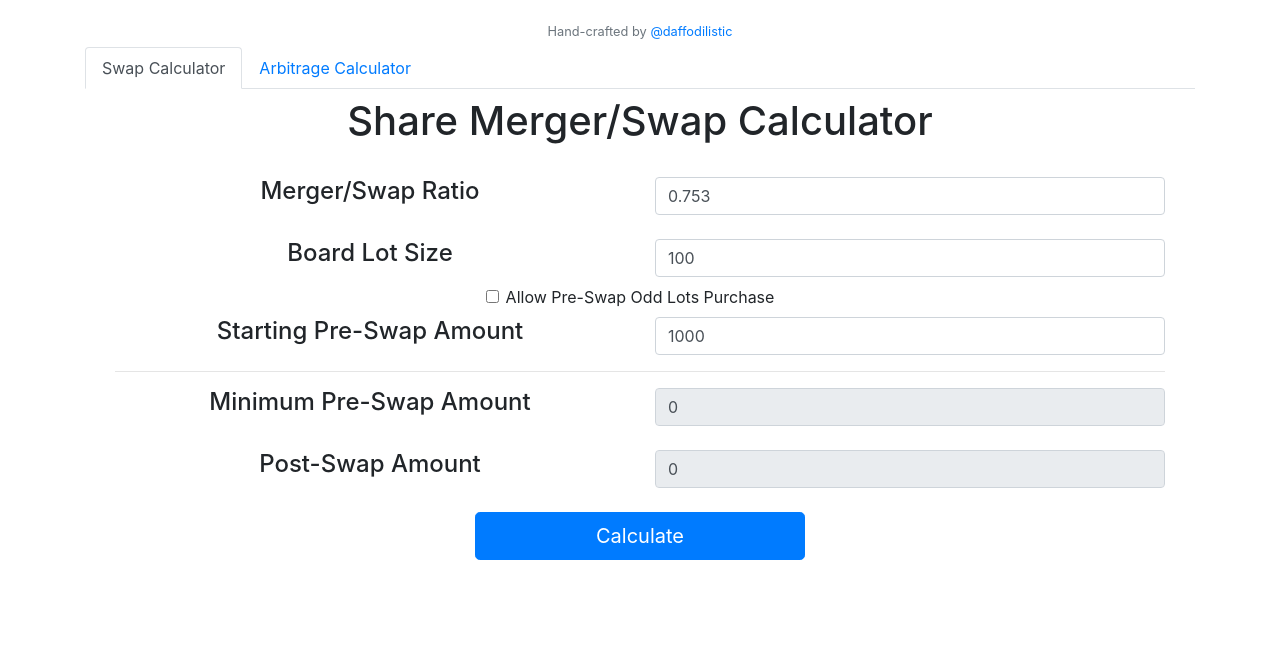
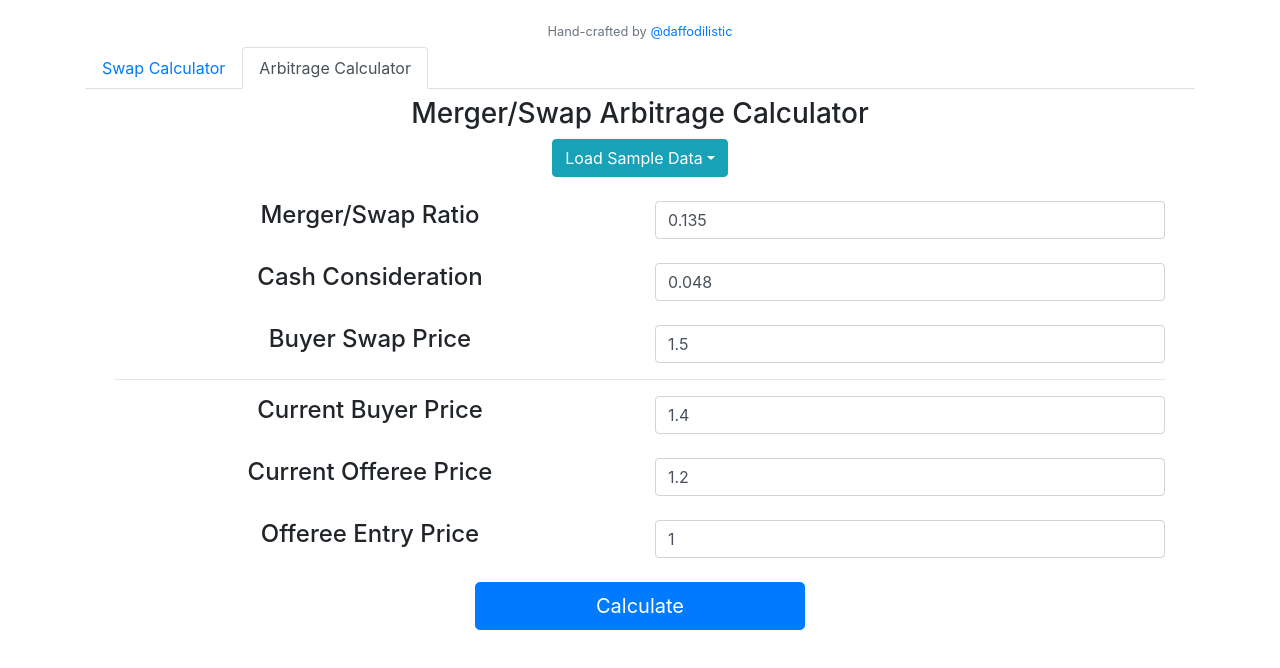
Before and after one commit to daffodilistic/share-swap-calculator, a Vue app: page / in a window 1280 px wide. Shown: the top 668 px of the page. Built offline with nearby package versions, Linux system fonts and the light colour scheme.

Commit message:
Initial work on arbitrage calculation

```diff
--- a/src/App.vue
+++ b/src/App.vue
@@ -12,32 +12,32 @@
     <ul class="nav nav-tabs" id="myTab" role="tablist">
       <li class="nav-item">
         <a
-          class="nav-link active"
+          class="nav-link"
           id="swap-tab"
           data-toggle="tab"
           href="#swap"
           role="tab"
           aria-controls="swap"
-          aria-selected="true"
+          aria-selected="false"
         >Swap Calculator</a>
       </li>
       <li class="nav-item">
         <a
-          class="nav-link"
+          class="nav-link active"
           id="arbitrage-tab"
           data-toggle="tab"
           href="#arbitrage"
           role="tab"
           aria-controls="arbitrage"
-          aria-selected="false"
+          aria-selected="true"
         >Arbitrage Calculator</a>
       </li>
     </ul>
     <div class="tab-content" id="myTabContent">
-      <div class="tab-pane fade show active" id="swap" role="tabpanel" aria-labelledby="swap-tab">
+      <div class="tab-pane fade" id="swap" role="tabpanel" aria-labelledby="swap-tab">
         <SwapCalculator />
       </div>
-      <div class="tab-pane fade" id="arbitrage" role="tabpanel" aria-labelledby="arbitrage-tab">
+      <div class="tab-pane fade show active" id="arbitrage" role="tabpanel" aria-labelledby="arbitrage-tab">
         <ArbitrageCalculator />
       </div>
     </div>
--- a/src/components/ArbitrageCalculator.vue
+++ b/src/components/ArbitrageCalculator.vue
@@ -1,7 +1,109 @@
 <template>
   <div id="app" class="container">
-    <h1 class="my-2 text-center">Merger/Swap Arbitrage Calculator</h1>
+    <h3 class="my-2 text-center">Merger/Swap Arbitrage Calculator</h3>
+    <div class="col mx-auto">
+      <div class="d-flex justify-content-center">
+        <div class="dropdown">
+          <button
+            class="btn btn-info dropdown-toggle"
+            type="button"
+            id="dropdownMenuButton"
+            data-toggle="dropdown"
+            aria-haspopup="true"
+            aria-expanded="false"
+          >Load Sample Data</button>
+          <div class="dropdown-menu" aria-labelledby="dropdownMenuButton">
+            <a class="dropdown-item" href="#" v-on:click="loadSample(1)">Sample 1 - "CCT/CMT"</a>
+          </div>
+        </div>
+      </div>
+    </div>
     <br />
+    <div class="col mx-auto">
+      <div class="row">
+        <div class="col">
+          <h4 class="text-center">Merger/Swap Ratio</h4>
+        </div>
+        <div class="col">
+          <input
+            type="text"
+            class="form-control"
+            v-model="swapData.swapRatio"
+            v-bind:placeholder="0.5"
+          />
+        </div>
+      </div>
+      <br />
+      <div class="row">
+        <div class="col">
+          <h4 class="text-center">Cash Consideration</h4>
+        </div>
+        <div class="col">
+          <input
+            type="text"
+            class="form-control"
+            v-model="swapData.cashConsideration"
+            v-bind:placeholder="0.10"
+          />
+        </div>
+      </div>
+      <br />
+      <div class="row">
+        <div class="col">
+          <h4 class="text-center">Buyer Swap Price</h4>
+        </div>
+        <div class="col">
+          <input
+            type="text"
+            class="form-control"
+            v-model="swapData.buyerSwapPrice"
+            placeholder="1.0"
+          />
+        </div>
+      </div>
+      <hr />
+      <div class="row">
+        <div class="col">
+          <h4 class="text-center">Current Buyer Price</h4>
+        </div>
+        <div class="col">
+          <input
+            type="text"
+            class="form-control"
+            v-model="swapData.currentBuyerPrice"
+            placeholder="1.3"
+          />
+        </div>
+      </div>
+      <br />
+      <div class="row">
+        <div class="col">
+          <h4 class="text-center">Current Offeree Price</h4>
+        </div>
+        <div class="col">
+          <input type="text" class="form-control" v-model="swapData.currentOffereePrice" placeholder="1.2" />
+        </div>
+      </div>
+      <br />
+      <div class="row">
+        <div class="col">
+          <h4 class="text-center">Offeree Entry Price</h4>
+        </div>
+        <div class="col">
+          <input type="text" class="form-control" v-model="swapData.offereeEntryPrice" placeholder="1.0" />
+        </div>
+      </div>
+      <br />
+      <div class="row">
+        <div class="col col-md-4 mx-auto">
+          <button
+            type="button"
+            v-on:click="calculate"
+            class="btn btn-lg btn-block btn-primary"
+          >Calculate</button>
+        </div>
+      </div>
+    </div>
   </div>
 </template>
 
@@ -9,10 +111,50 @@
 export default {
   name: "ArbitrageCalculator",
   components: {},
+  computed: {
+    BROKERAGE_FEES() {},
+    SAMPLE_DATA() {
+      return {
+        swapRatio: 0.72,
+        cashConsideration: 0.259,
+        buyerSwapPrice: 2.59,
+        currentOffereePrice: 2.03,
+        offereeEntryPrice: 1.8,
+        currentBuyerPrice: 2.44
+      };
+    }
+  },
   data() {
+    return {
+      swapData: {
+        swapRatio: Math.random().toFixed(3),
+        cashConsideration: Math.random().toFixed(3),
+        buyerSwapPrice: 1.5,
+        currentOffereePrice: 1.2,
+        offereeEntryPrice: 1.0,
+        currentBuyerPrice: 1.4
+      }
+    };
   },
   methods: {
+    loadSample(sampleIndex) {
+      // console.log("Sample loaded");
+      this.swapData = this.SAMPLE_DATA;
+    },
     calculate() {
+      var currentSwapRatio =
+          (this.swapData.swapRatio *
+            (this.swapData.currentBuyerPrice /
+              this.swapData.buyerSwapPrice));
+      var impliedBuyerSharePrice =
+        (this.swapData.offereeEntryPrice - this.swapData.cashConsideration) /
+        currentSwapRatio;
+
+      // console.log("currentSwapRatio is " + currentSwapRatio);
+      console.log("impliedBuyerSharePrice is " + impliedBuyerSharePrice);
+
+      // if impliedBuyerSharePrice > currentBuyerPrice, bad deal for child holders
+
     }
   }
 };
--- a/src/components/SwapCalculator.vue
+++ b/src/components/SwapCalculator.vue
@@ -1,6 +1,6 @@
 <template>
   <div id="swap-calculator" class="container">
-    <h1 class="my-2 text-center">Share Merger/Swap Calculator</h1>
+    <h3 class="my-2 text-center">Share Merger/Swap Calculator</h3>
     <br />
     <div class="col mx-auto">
       <div class="row">
```
